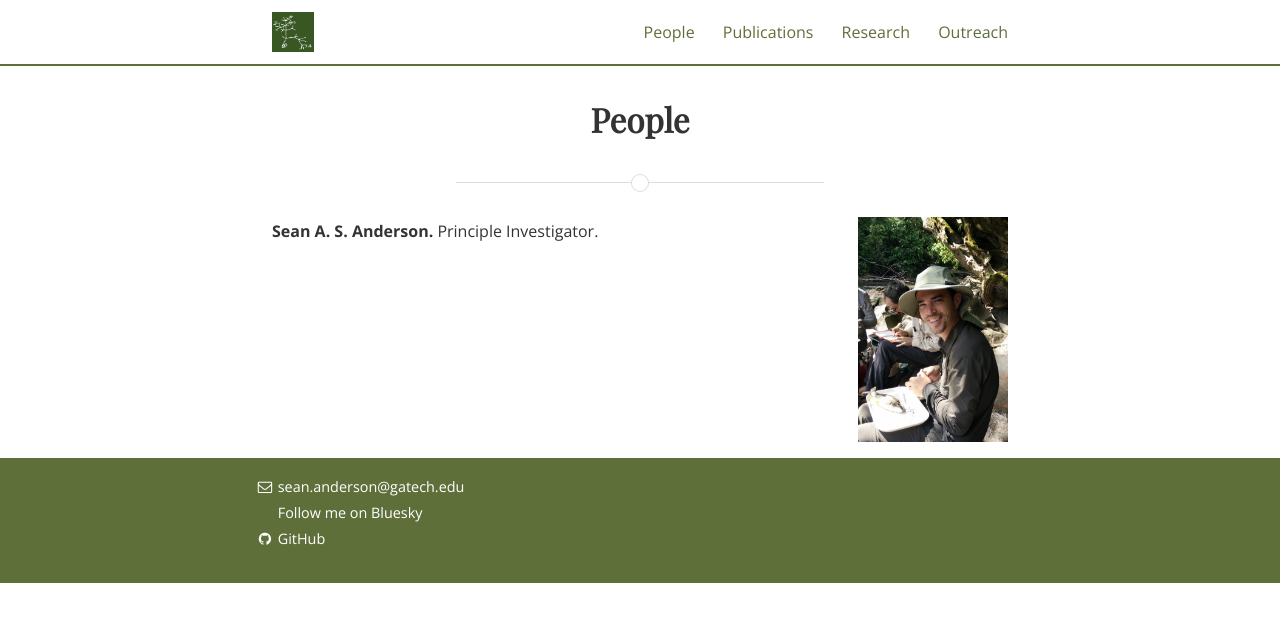
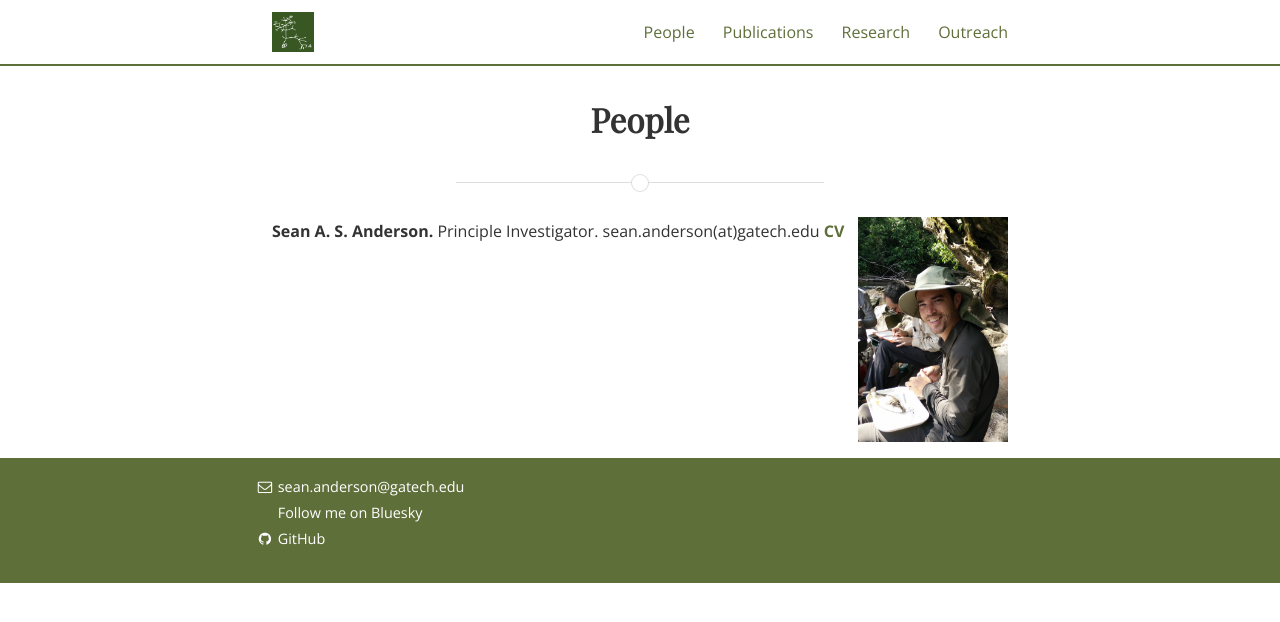
Before and after one commit to SeanASAnderson/SeanASAnderson.github.io, a Jekyll site: the page built from people.md, in a window 1280 px wide. Shown: the top 622 px of the page. Built offline with Jekyll 4.4.1, drawn with Linux system fonts in a browser that asks for light colours; nearby versions of some CDN libraries; some web fonts are replaced.

Commit message:
cv to people page

```diff
--- a/people.md
+++ b/people.md
@@ -12,3 +12,6 @@ img {
 </style>
 
 <p><b>Sean A. S. Anderson. </b> Principle Investigator. <img src="/assets/sean_suriname_riverside2.jpg" alt="Sean riverside" style="width:150px;height:225px;">
+	sean.anderson(at)gatech.edu
+	<a href="https://github.com/SeanASAnderson/CV/blob/main/AndersonSean.CV.2023.pdf"><b>CV</b></a>
+</p>
```
